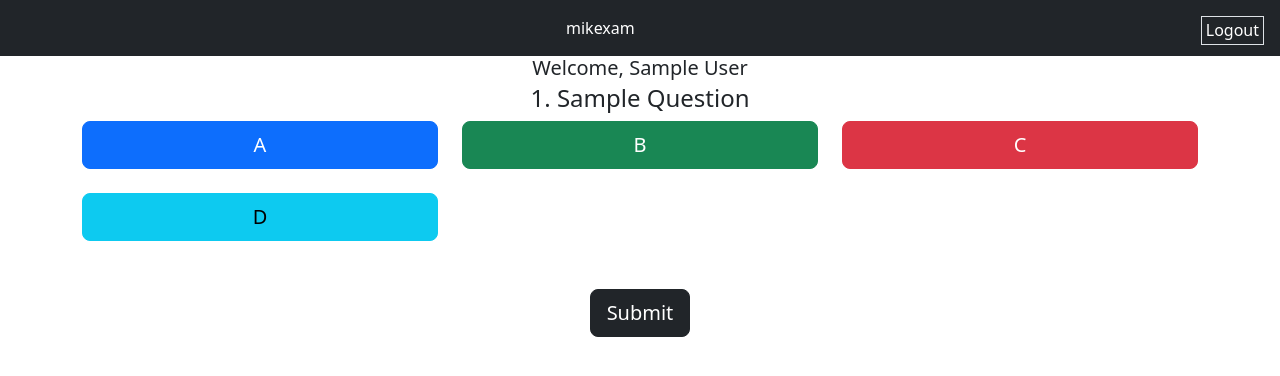
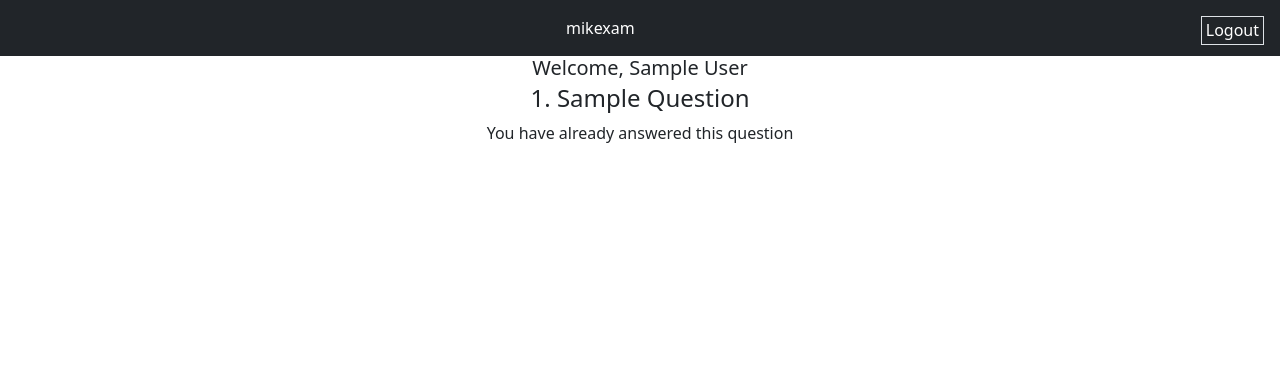
Before and after one commit to m1ch93l/mikexam, a PHP site: page /home in a window 1280 px wide. Shown: the top 376 px of the page. Run offline with PHP 8.4, Linux system fonts and the light colour scheme; the visitor is signed in with stand-in values (Sample User, id 1); tables that the repository leaves empty or names only in its code hold one stand-in row (values such as "Sample post").

Commit message:
Fix if already answered.

```diff
--- a/home.php
+++ b/home.php
@@ -1,6 +1,5 @@
 <?php include 'includes/session.php'; ?>
 <?php include 'includes/header.php'; ?>
-
 <body>
     <header class="bg-dark py-3 text-white text-center">
         mikexam
@@ -13,9 +12,13 @@
         $sql      = "SELECT * FROM question WHERE is_active = 1 ORDER BY id ASC";
         $query    = $conn->query($sql);
         $questions = $query->fetch_all(MYSQLI_ASSOC);
-
+        $answered = [];
+        $sql      = "SELECT question_id FROM answer WHERE participant_id = " . $_SESSION['participant'];
+        $query    = $conn->query($sql);
+        $answered = $query->fetch_all(MYSQLI_ASSOC);
         ?>
-        <?php foreach ($questions as $question) { ?>
+        <?php foreach ($questions as $question) {
+            if (!in_array($question['id'], array_column($answered, 'question_id'))) { ?>
         <h4 class="text-center text-capitalize mb-2"><?= $question['id'] ?>. <?= $question['question'] ?></h4>
 
         <form action="insert-answer" method="post">
@@ -49,6 +52,10 @@
                 <button type="submit" name="submit" class="btn btn-dark btn-lg">Submit</button>
             </div>
         </form>
+        <?php } else { ?>
+        <h4 class="text-center text-capitalize mb-2"><?= $question['id'] ?>. <?= $question['question'] ?></h4>
+        <p class="text-center">You have already answered this question</p>
+        <?php } ?>
         <?php } ?>
     </div>
     <script>
```
